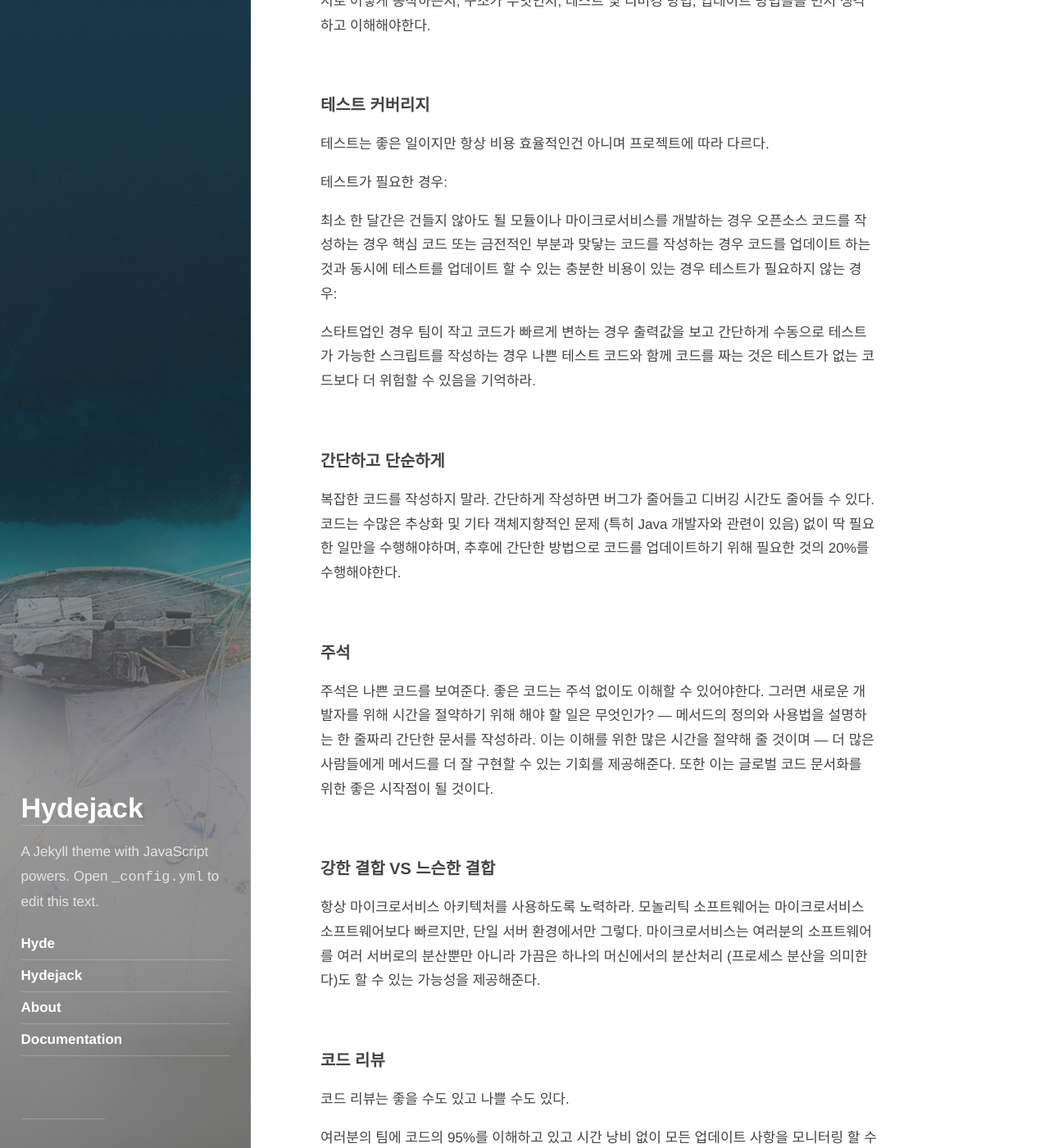
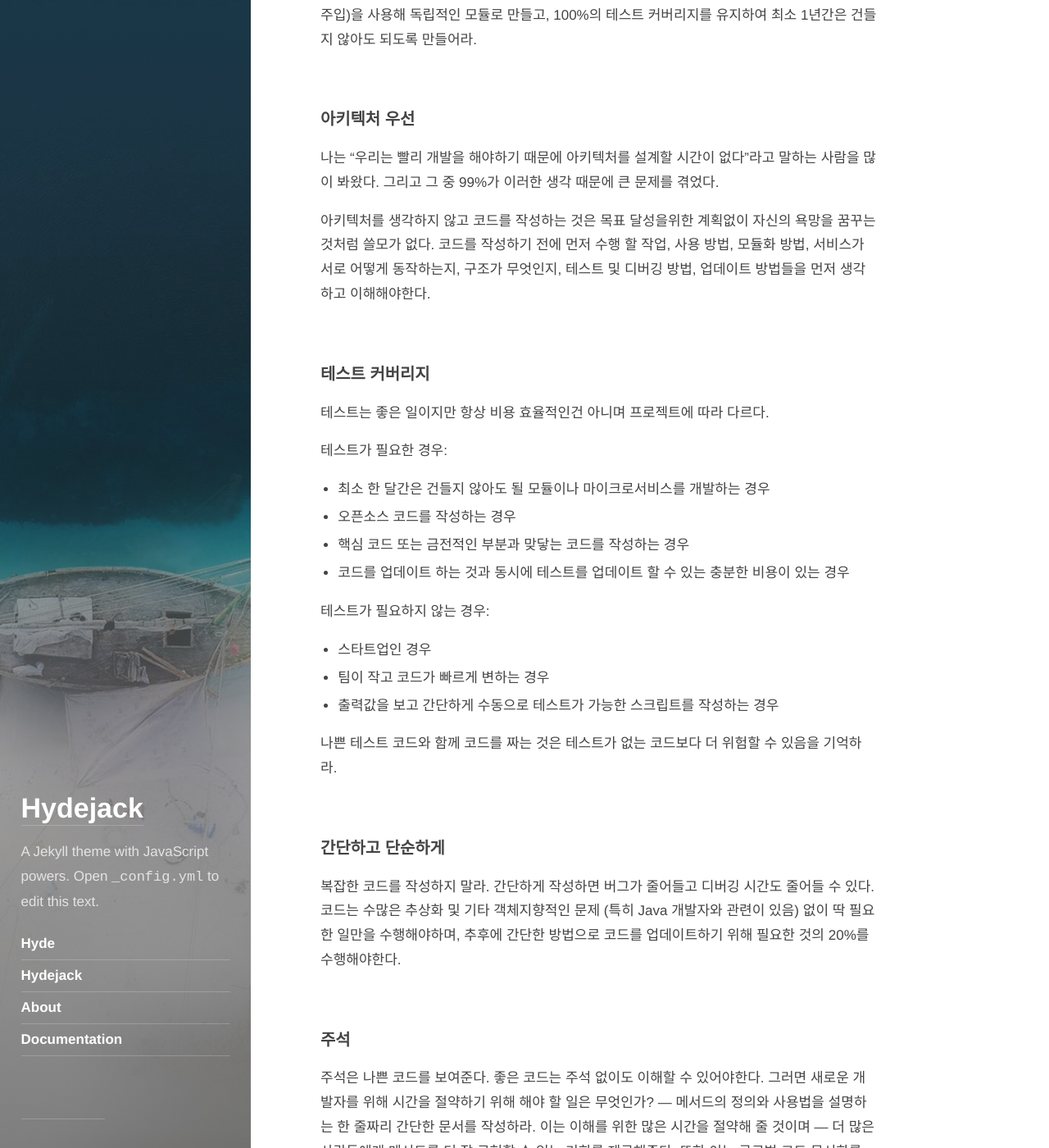
Before and after one commit to neweins/neweins.github.io, a Jekyll site: the page built from _posts/2018-07-07-좋은 코딩을 위한 13가지 간단한 규칙.md, in a window 1280 px wide and 1400 px high, scrolled down 934 px. Shown: the whole window at 82% size. Built offline with Jekyll 4.4.1, drawn with Linux system fonts in a browser that asks for light colours; our own code applies the rules of GitHub Pages for plain Markdown files; some of the changed text lies outside the part shown.

```diff
--- a/_posts/2018-07-07-좋은 코딩을 위한 13가지 간단한 규칙.md
+++ b/_posts/2018-07-07-좋은 코딩을 위한 13가지 간단한 규칙.md
@@ -1,15 +1,12 @@
 ---
 
-layout: post title: 좋은 코딩을 위한 13가지 간단한 규칙
-title : [번역] 좋은 코딩을 위한 13 가지 간단한 규칙
-description: >
-~~~~.
+layout: post title: 좋은 코딩을 위한 13가지 간단한 규칙 title : [번역] 좋은 코딩을 위한 13 가지 간단한 규칙 description: > 나는 15년 이상의 경력을 가진 프로그래머이며 많은 여러 언어, 패러다임, 프레임워크를 사용해봤고 많은 삽질을 해봤다. 그리고 나는 좋은 코딩을 작성하기 위한 나만의 규칙들을 여러분에게 공유하고자 한다.
 
 tags: [좋은 코딩]
----
+-----------------
 
 [번역] 좋은 코딩을 위한 13 가지 간단한 규칙
----
+-------------------------------------------
 
 #### 참고 사이트
 
@@ -33,15 +30,17 @@ tags: [좋은 코딩]
 
 테스트가 필요한 경우:
 
-최소 한 달간은 건들지 않아도 될 모듈이나 마이크로서비스를 개발하는 경우
-오픈소스 코드를 작성하는 경우
-핵심 코드 또는 금전적인 부분과 맞닿는 코드를 작성하는 경우
-코드를 업데이트 하는 것과 동시에 테스트를 업데이트 할 수 있는 충분한 비용이 있는 경우
+-	최소 한 달간은 건들지 않아도 될 모듈이나 마이크로서비스를 개발하는 경우
+-	오픈소스 코드를 작성하는 경우
+-	핵심 코드 또는 금전적인 부분과 맞닿는 코드를 작성하는 경우
+-	코드를 업데이트 하는 것과 동시에 테스트를 업데이트 할 수 있는 충분한 비용이 있는 경우
+
 테스트가 필요하지 않는 경우:
 
-스타트업인 경우
-팀이 작고 코드가 빠르게 변하는 경우
-출력값을 보고 간단하게 수동으로 테스트가 가능한 스크립트를 작성하는 경우
+-	스타트업인 경우
+-	팀이 작고 코드가 빠르게 변하는 경우
+-	출력값을 보고 간단하게 수동으로 테스트가 가능한 스크립트를 작성하는 경우
+
 나쁜 테스트 코드와 함께 코드를 짜는 것은 테스트가 없는 코드보다 더 위험할 수 있음을 기억하라.
 
 ### 간단하고 단순하게
```
Also changed, not shown: _posts/2017-11-22-example-content.md (+3 -1 lines).
